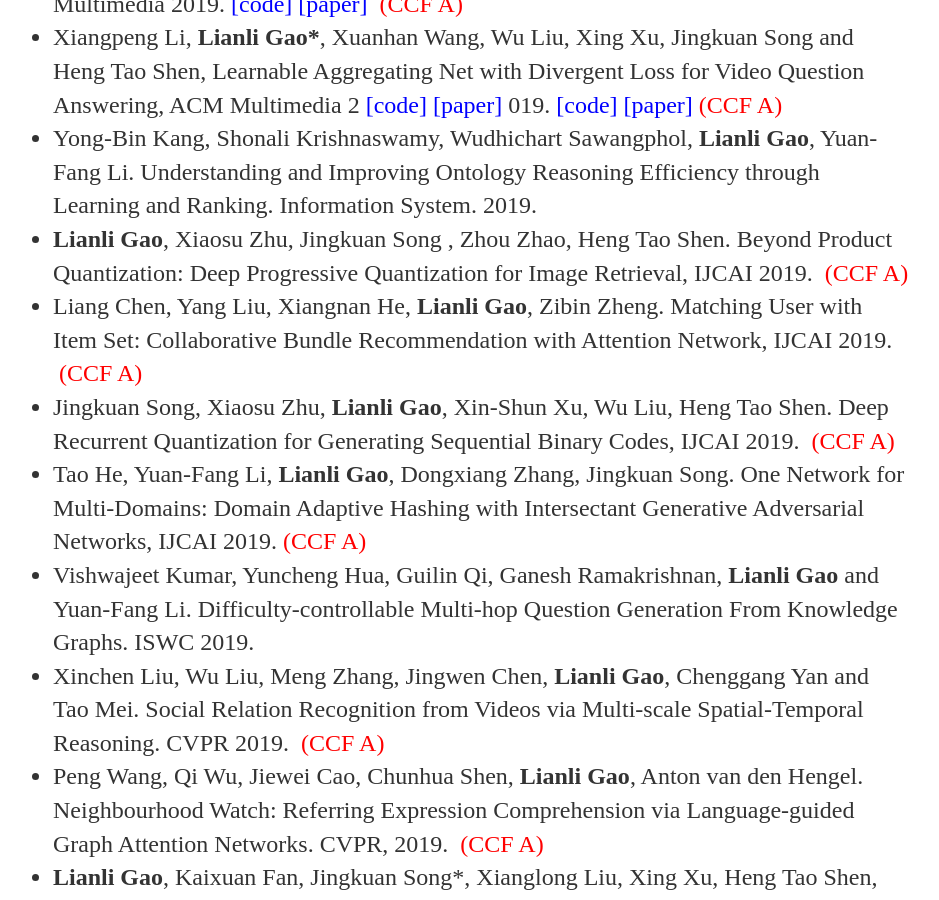
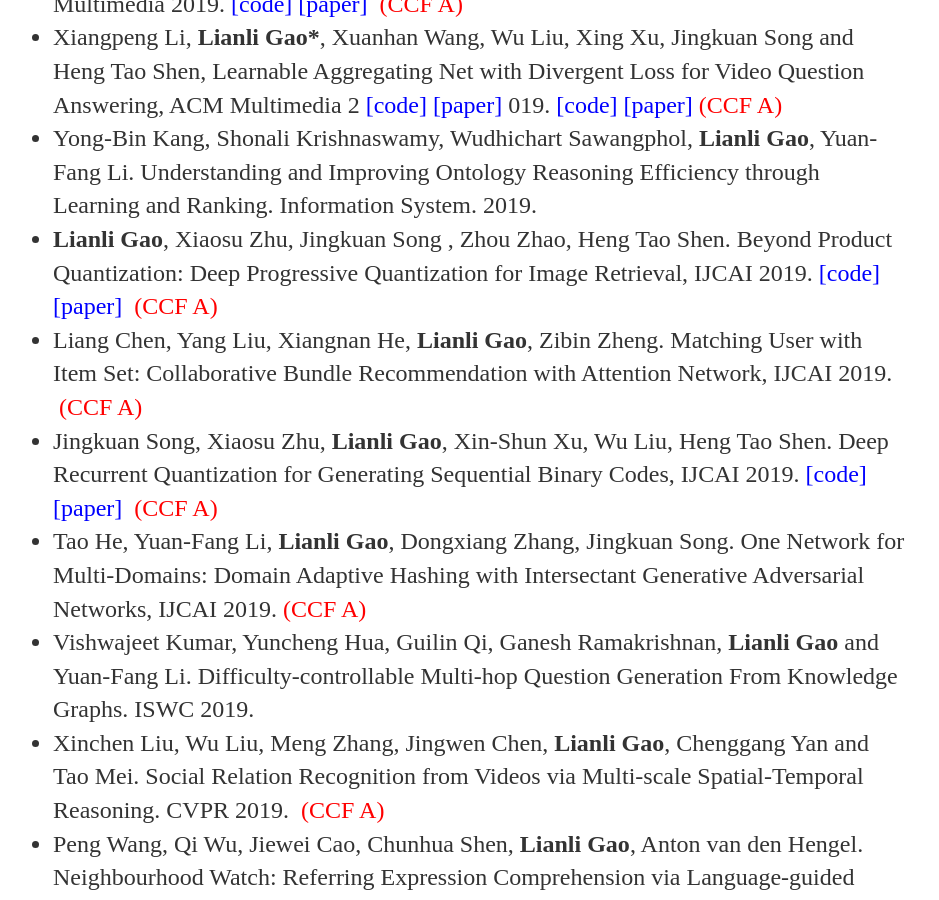
Before and after one commit to lianliGao/lianligao.github.io, a Jekyll site: the page built from cv/index.html, in a window 1280 px wide and 900 px high, scrolled down 1532 px. Shown: the whole window, without its empty margins (179-1118 px from the left). Built offline with Jekyll 4.4.1, drawn with Linux system fonts in a browser that asks for light colours.

Commit message:
Update index.html

```diff
--- a/cv/index.html
+++ b/cv/index.html
@@ -37,9 +37,9 @@
 <li>  Yuyu Guo, <strong>Lianli Gao*</strong>, Jingkuan Song, Peng Wang, Wuyuan Xie and Heng Tao Shen, Adaptive Multi-Path Aggregation for Human DensePose Estimation in The Wild, ACM Multimedia 2019. <a href="https://github.com/nobody-g/AMA-net" rel="nofollow"><font color="#0000ff"> [code] </font></a> <a href="https://dl.acm.org/doi/10.1145/3343031.3350856" rel="nofollow"><font color="#0000ff"> [paper] </font></a> <font color="#ff0000"><b>&nbsp;</b>(CCF A)</font></li>
 <li>  Xiangpeng Li, <strong>Lianli Gao*</strong>, Xuanhan Wang, Wu Liu, Xing Xu, Jingkuan Song and Heng Tao Shen, Learnable Aggregating Net with Divergent Loss for Video Question Answering, ACM Multimedia 2<a href="https://github.com/nobody-g/AMA-net" rel="nofollow"><font color="#0000ff"> [code] </font></a> <a href="https://dl.acm.org/doi/10.1145/3343031.3350856" rel="nofollow"><font color="#0000ff"> [paper] </font></a> 019.  <a href="https://github.com/lixiangpengcs/LAD-Net-for-VideoQA" rel="nofollow"><font color="#0000ff">[code]</font></a> <a href="https://dl.acm.org/doi/10.1145/3343031.3350971" rel="nofollow"><font color="#0000ff">[paper]</font></a><font color="#ff0000"><b>&nbsp;</b>(CCF A)</font></li>
 <li>  Yong-Bin Kang, Shonali Krishnaswamy, Wudhichart Sawangphol, <strong>Lianli Gao</strong>, Yuan-Fang Li. Understanding and Improving Ontology Reasoning Efficiency through Learning and Ranking. Information System. 2019.</li>
-<li>  <strong>Lianli Gao</strong>,  Xiaosu Zhu, Jingkuan Song , Zhou Zhao, Heng Tao Shen.  Beyond Product Quantization: Deep Progressive Quantization for Image Retrieval, IJCAI 2019. <font color="#ff0000"><b>&nbsp;</b>(CCF A)</font></li>
+<li>  <strong>Lianli Gao</strong>, Xiaosu Zhu, Jingkuan Song , Zhou Zhao, Heng Tao Shen. Beyond Product Quantization: Deep Progressive Quantization for Image Retrieval, IJCAI 2019. <a href="https://github.com/cfm-uestc/DPQ)" rel="nofollow"><font color="#0000ff"> [code] </font></a> <a href="https://www.ijcai.org/proceedings/2019/102" rel="nofollow"><font color="#0000ff"> [paper] </font></a> <font color="#ff0000"><b>&nbsp;</b>(CCF A)</font></li>
 <li>  Liang Chen, Yang Liu, Xiangnan He, <strong>Lianli Gao</strong>, Zibin Zheng. Matching User with Item Set: Collaborative Bundle Recommendation with Attention Network, IJCAI 2019. <font color="#ff0000"><b>&nbsp;</b>(CCF A)</font></li>
-<li>  Jingkuan Song, Xiaosu Zhu, <strong>Lianli Gao</strong>, Xin-Shun Xu, Wu Liu, Heng Tao Shen. Deep Recurrent Quantization for Generating Sequential Binary Codes, IJCAI 2019. <font color="#ff0000"><b>&nbsp;</b>(CCF A)</font></li>
+<li>  Jingkuan Song, Xiaosu Zhu, <strong>Lianli Gao</strong>, Xin-Shun Xu, Wu Liu, Heng Tao Shen. Deep Recurrent Quantization for Generating Sequential Binary Codes, IJCAI 2019. <a href="https://github.com/cfm-uestc/DRQ)" rel="nofollow"><font color="#0000ff"> [code] </font></a> <a href="https://www.ijcai.org/proceedings/2019/128" rel="nofollow"><font color="#0000ff"> [paper] </font></a> <font color="#ff0000"><b>&nbsp;</b>(CCF A)</font></li>
 <li>  Tao He, Yuan-Fang Li, <strong>Lianli Gao</strong>, Dongxiang Zhang, Jingkuan Song. One Network for Multi-Domains: Domain Adaptive Hashing with Intersectant Generative Adversarial Networks, IJCAI 2019.<font color="#ff0000"><b>&nbsp;</b>(CCF A)</font></li>
 <li>  Vishwajeet Kumar, Yuncheng Hua, Guilin Qi, Ganesh Ramakrishnan, <strong>Lianli Gao</strong> and Yuan-Fang Li. Difficulty-controllable Multi-hop Question Generation From Knowledge Graphs. ISWC 2019.</li>
 <li>  Xinchen Liu, Wu Liu, Meng Zhang, Jingwen Chen, <strong>Lianli Gao</strong>, Chenggang Yan and Tao Mei. Social Relation Recognition from Videos via Multi-scale Spatial-Temporal Reasoning. CVPR 2019. <font color="#ff0000"><b>&nbsp;</b>(CCF A)</font></li>
```
